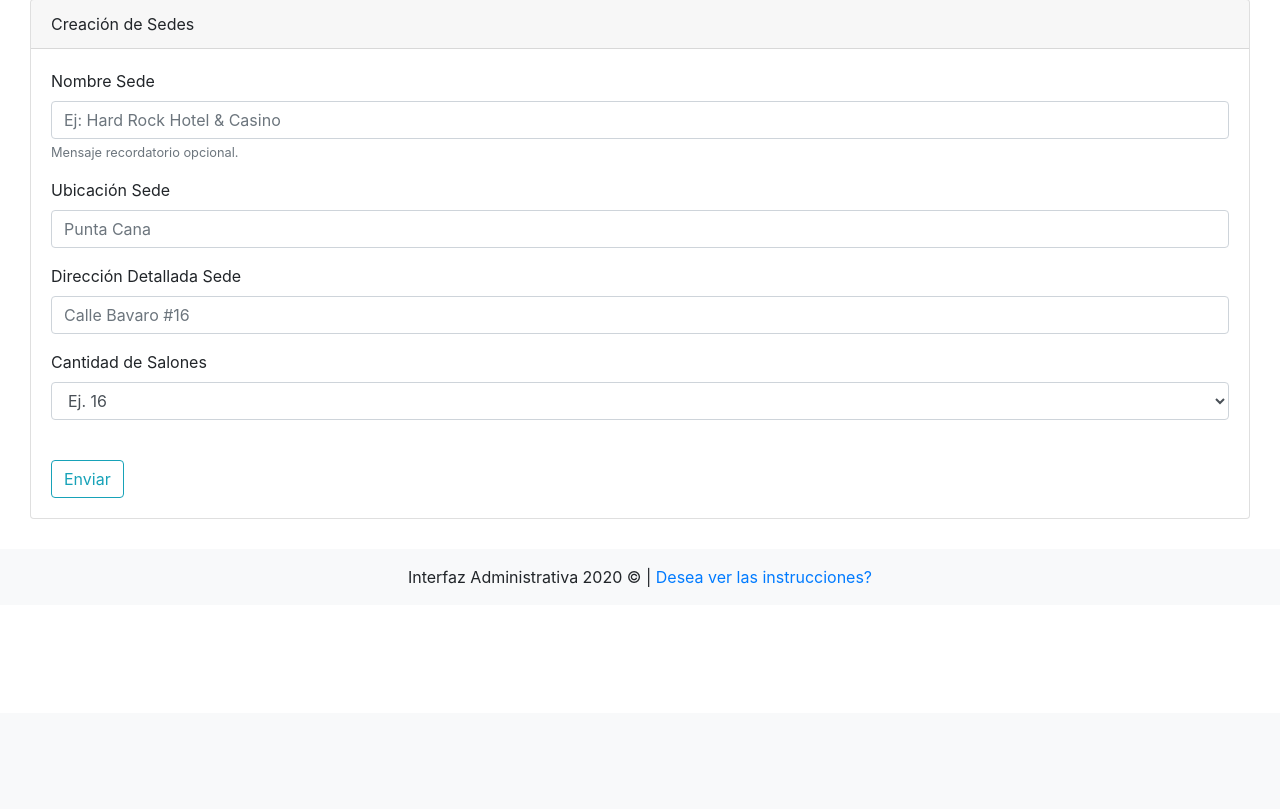
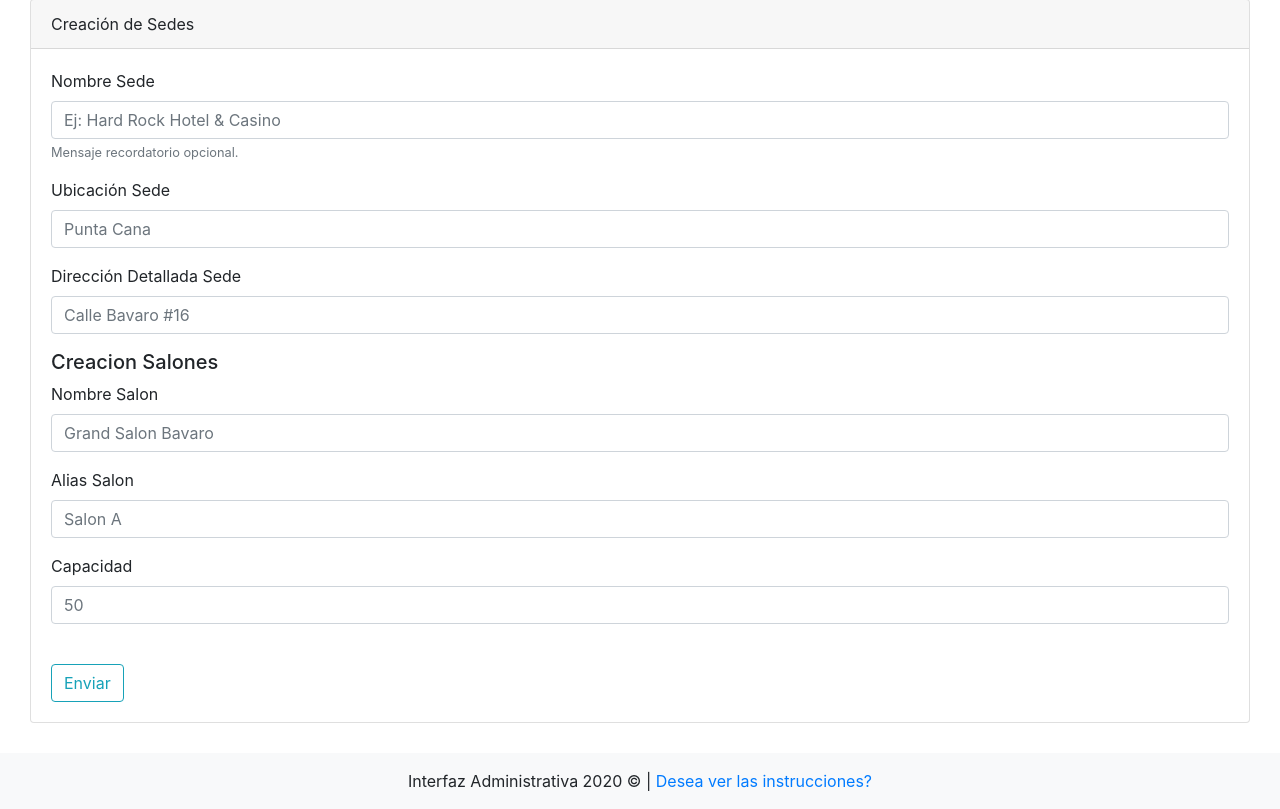
Before and after one commit to Solutions-Development/admin-frontend, a Node server app: page /sedes/docs in a window 1280 px wide. Shown: the part 87-896 px from the top of the page. Before the commit the page ends 674 px from the top, so only its background shows below. Run offline with Node 20, Linux system fonts and the light colour scheme.

Commit message:
Update sedes.ejs

```diff
--- a/views/sedes.ejs
+++ b/views/sedes.ejs
@@ -33,15 +33,20 @@
                         <label for="exampleInputPassword1">Dirección Detallada Sede</label>
                         <input required type="text" name="direccion_detallada" class="form-control" id="exampleInputPassword1" placeholder="Calle Bavaro #16">
                     </div>
+                    <h5>Creacion Salones</h5>
                     <div class="form-group">
-                      <label for="inputState">Cantidad de Salones</label>
-                      <select required id="inputState" name="cantidad_salones" class="form-control">
-                        <option selected>Ej. 16</option>
-                        <option value="3">3</option>
-                        <option value="5">5</option>
-                        <option value="9+">9+</option>
-                      </select>
+                        <label for="exampleInputPassword1">Nombre Salon</label>
+                        <input required type="text" name="direccion_detallada" class="form-control" id="exampleInputPassword1" placeholder="Grand Salon Bavaro">
                     </div>
+                    <div class="form-group">
+                        <label for="exampleInputPassword1">Alias Salon</label>
+                        <input required type="text" name="direccion_detallada" class="form-control" id="exampleInputPassword1" placeholder="Salon A">
+                    </div>
+                    <div class="form-group">
+                        <label for="exampleInputPassword1">Capacidad</label>
+                        <input required type="text" name="direccion_detallada" class="form-control" id="exampleInputPassword1" placeholder="50">
+                    </div>
+
                     <br>
                     <button type="submit" class="btn btn-outline-info">Enviar</button>
                 </form>
```
